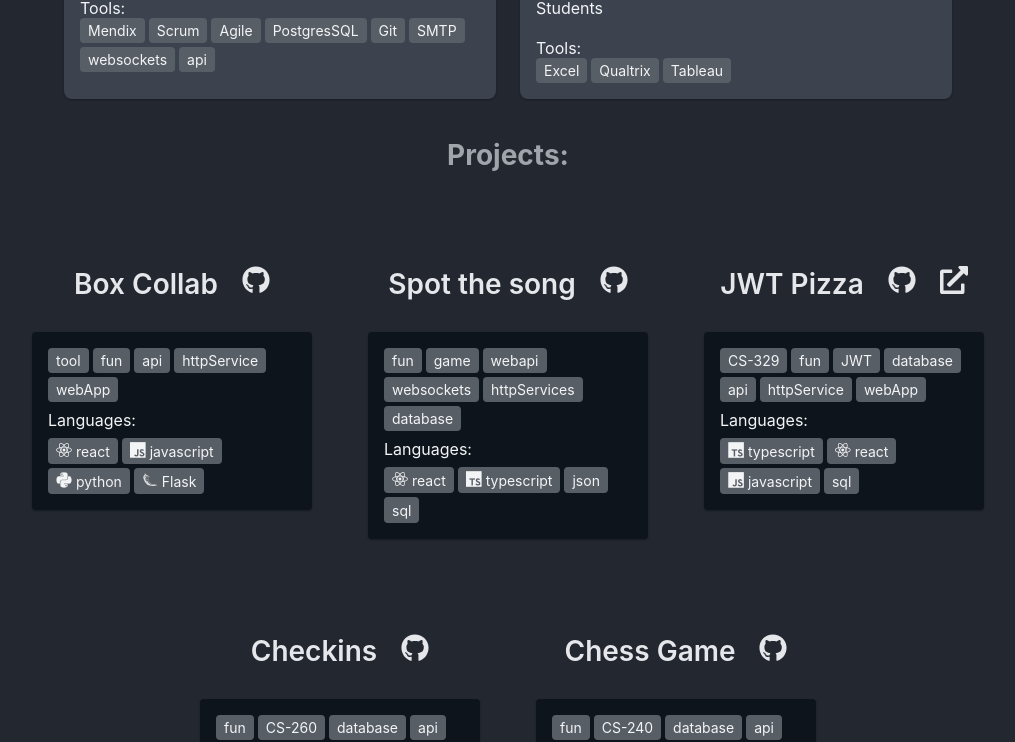
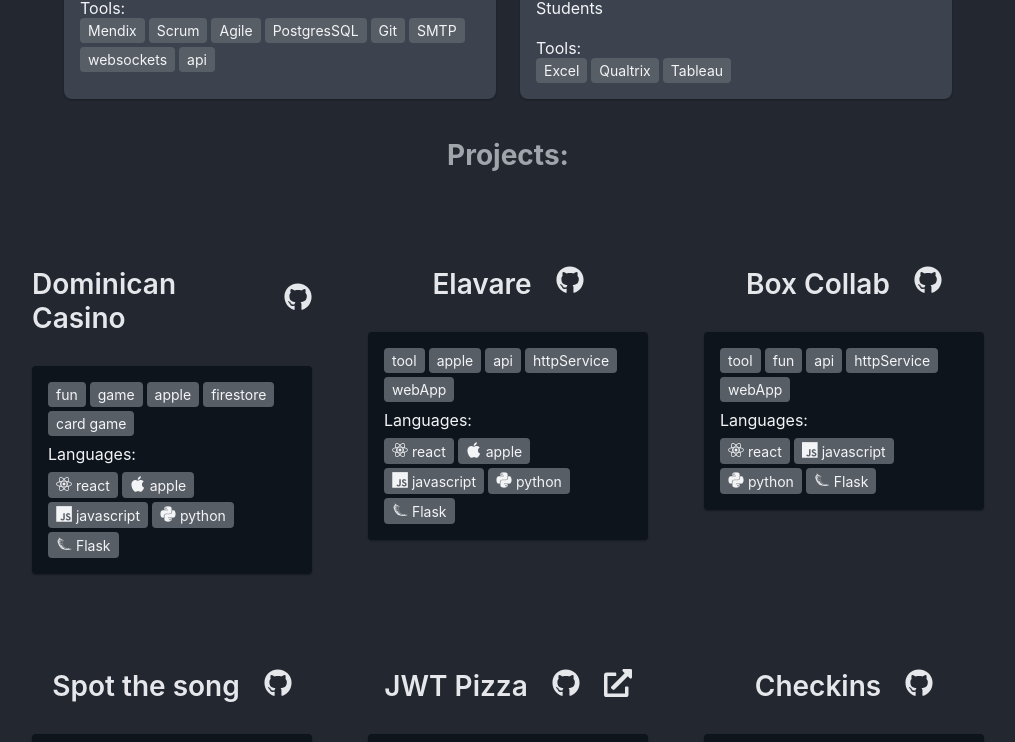
Before and after one commit to samirr2502/portfolio, a React (Vite) app: page / in a window 1280 px wide. Shown: the part 584-1326 px from the top of the page, without its empty margins (132-1147 px from the left). Built offline with nearby package versions, Linux system fonts and the light colour scheme.

Commit message:
added 20206 updates

```diff
--- a/resources/projectList.json
+++ b/resources/projectList.json
@@ -1,4 +1,52 @@
 [
+    {
+        "category": "Apple App",
+        "name": "Dominican Casino",
+        "class": "",
+        "year": "2026",
+        "startDate": "01/06/2026",
+        "endDate": "",
+        "webLink": "",
+        "githubRep": "https://github.com/bvanitem/elavare",
+        "tags": [
+            "fun",
+            "game",
+            "apple",
+            "firestore",
+            "card game"
+        ],
+        "languages": [
+            "<i class='devicon-react-original icon-sm'></i> react",
+            "<i class='devicon-apple-original icon-sm'></i> apple",
+            "<i class='devicon-javascript-plain icon-sm'></i> javascript",
+            "<i class='devicon-python-plain icon-sm'></i> python",
+            "<i class='devicon-flask-original icon-sm'></i> Flask"
+        ]
+    },
+    {
+        "category": "Apple App",
+        "name": "Elavare",
+        "class": "CS Capstone",
+        "year": "2026",
+        "startDate": "01/06/2026",
+        "endDate": "",
+        "webLink": "",
+        "githubRep": "https://github.com/bvanitem/elavare",
+        "tags": [
+            "tool",
+            "apple",
+            "api",
+            "httpService",
+            "webApp"
+        ],
+        "languages": [
+            "<i class='devicon-react-original icon-sm'></i> react",
+            "<i class='devicon-apple-original icon-sm'></i> apple",
+            "<i class='devicon-javascript-plain icon-sm'></i> javascript",
+            "<i class='devicon-python-plain icon-sm'></i> python",
+            "<i class='devicon-flask-original icon-sm'></i> Flask"
+        ]
+    },
     {
         "category": "Tool",
         "name": "Box Collab",
@@ -22,7 +70,6 @@
             "<i class='devicon-flask-original icon-sm'></i> Flask"
         ]
     },
-
     {
         "category": "Game",
         "name": "Spot the song",
@@ -31,7 +78,7 @@
         "startDate": "09/20/2025",
         "endDate": "",
         "webLink": "",
-        "githubRep":"https://github.com/samirr2502/spot-the-song",
+        "githubRep": "https://github.com/samirr2502/spot-the-song",
         "tags": [
             "fun",
             "game",
@@ -43,12 +90,10 @@
         "languages": [
             "<i class='devicon-react-plain icon-sm'></i> react",
             "<i class='devicon-typescript-plain icon-sm'></i> typescript",
-
             "<i class='devicon-json-plain icon-sm'></i> json",
             "<i class='devicon-mysql-original icon-sm'></i> sql"
         ]
     },
-
     {
         "category": "Fall 2025",
         "name": "JWT Pizza",
--- a/src/components/AboutGroups.jsx
+++ b/src/components/AboutGroups.jsx
@@ -1,7 +1,7 @@
 
-function AboutGroups({item}){
+function AboutGroups({ item }) {
 
-    return(
+  return (
     <div className="groupCard">
       <div className={item.id}>
         <div className="groupHeader">
--- a/src/components/toolsGroups.jsx
+++ b/src/components/toolsGroups.jsx
@@ -1,10 +1,10 @@
-function ToolsGroup({item}){
+function ToolsGroup({ item }) {
 
-    return(
+  return (
     <div className="groupCard">
 
       <div className="groupBody">
-            <div   dangerouslySetInnerHTML={{ __html: item.description }}/>
+        <div dangerouslySetInnerHTML={{ __html: item.description }} />
       </div>
       <div className="groupHeader">
         <p className="groupTitle">{item.position}</p>
```
Also changed, not shown: src/components/projectsGroups.jsx (+11 -11 lines), src/components/resumeGroups.jsx (+4 -4 lines), src/pages/home.jsx (+4 -8 lines), 5 other files (tests, documents, lock files or other folders). Lines whose indentation alone changed are shown as unchanged.
